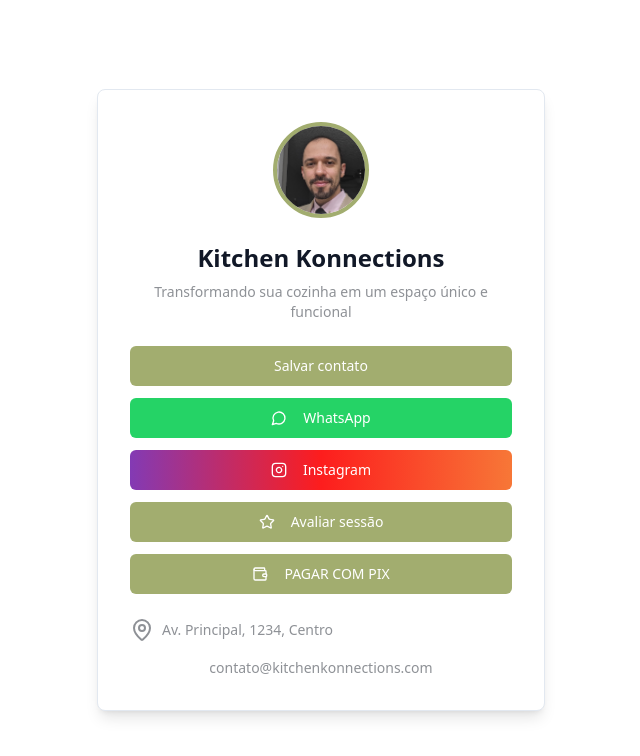
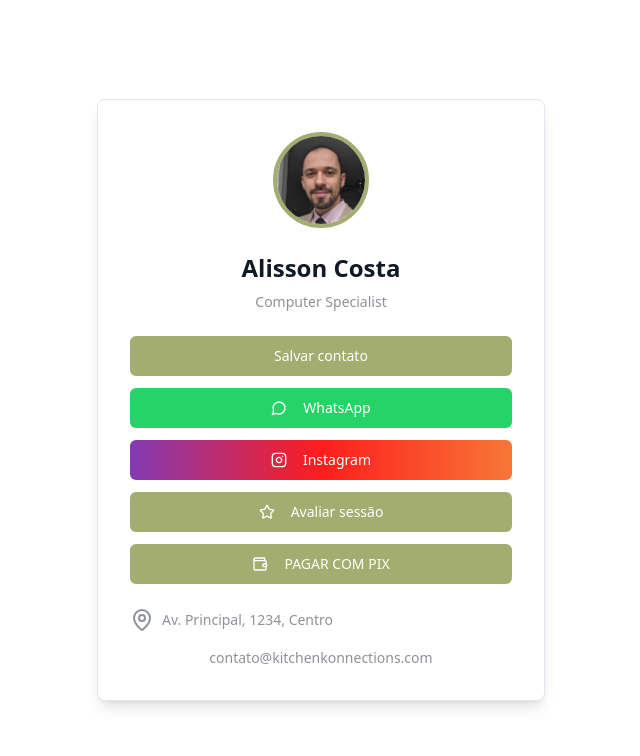
Before and after one commit to ChamBr/nanotag, a React (Vite) app: page / in a window 1280 px wide. Shown: the top 756 px of the page, without its empty margins (319-959 px from the left). Built offline with nearby package versions, Linux system fonts and the light colour scheme.

Commit message:
Add test virtual card data
Updated the virtual card component with test data for the name "Alisson Costa" and the description "Computer Specialist".
[skip gpt_engineer]

```diff
--- a/src/pages/Index.tsx
+++ b/src/pages/Index.tsx
@@ -14,8 +14,8 @@ const Index = () => {
       <div className="w-full max-w-md">
         <VirtualCard
           avatar="/lovable-uploads/838466c9-6b6c-4d80-b267-080489e62217.png"
-          name="Kitchen Konnections"
-          description="Transformando sua cozinha em um espaço único e funcional"
+          name="Alisson Costa"
+          description="Computer Specialist"
           email="contato@kitchenkonnections.com"
           location="Av. Principal, 1234, Centro"
           theme="kitchen"
```
